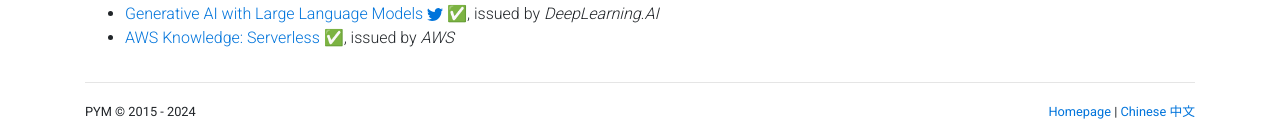
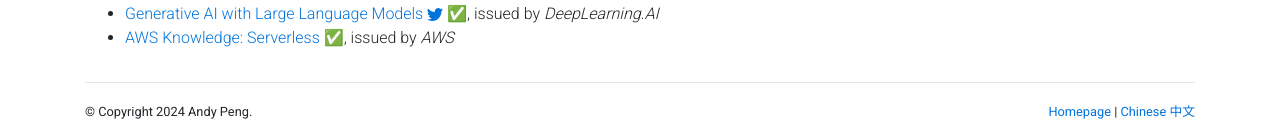
Before and after one commit to gfw001/gfw001.github.io, a Jekyll site: the page portfolio.html, which Jekyll copies as it is, in a window 1280 px wide and 900 px high, scrolled down 3359 px. Shown: the part 761-897 px from the top of the window. Built offline with Jekyll 4.4.1, drawn with Linux system fonts in a browser that asks for light colours; nearby versions of some CDN libraries; a style sheet for code colours, icons or effects is not loaded.

Commit message:
Update portfolio.html

```diff
--- a/portfolio.html
+++ b/portfolio.html
@@ -735,7 +735,7 @@
   <div id="footer" align=left>
 	<hr size="1">
 	<p align=“center” style="text-align:left;">
-		<small>PYM &copy; 2015 - 2024</small>
+		<small>© Copyright 2024 Andy Peng.</small>
 		<span style="float:right;">
 			<small><a href="/">Homepage</a> | <a href="/cn">Chinese 中文</a></small>
 		</span>
```
